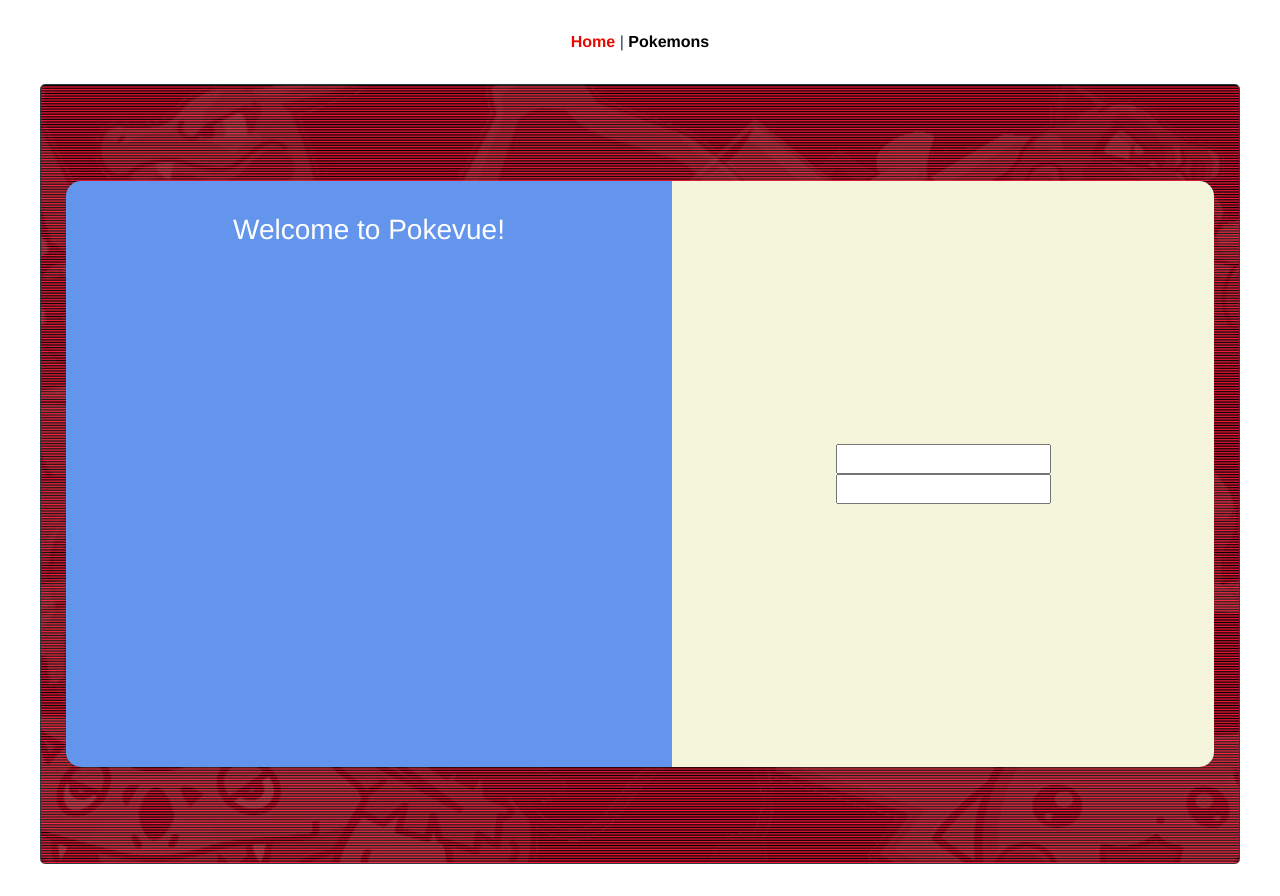
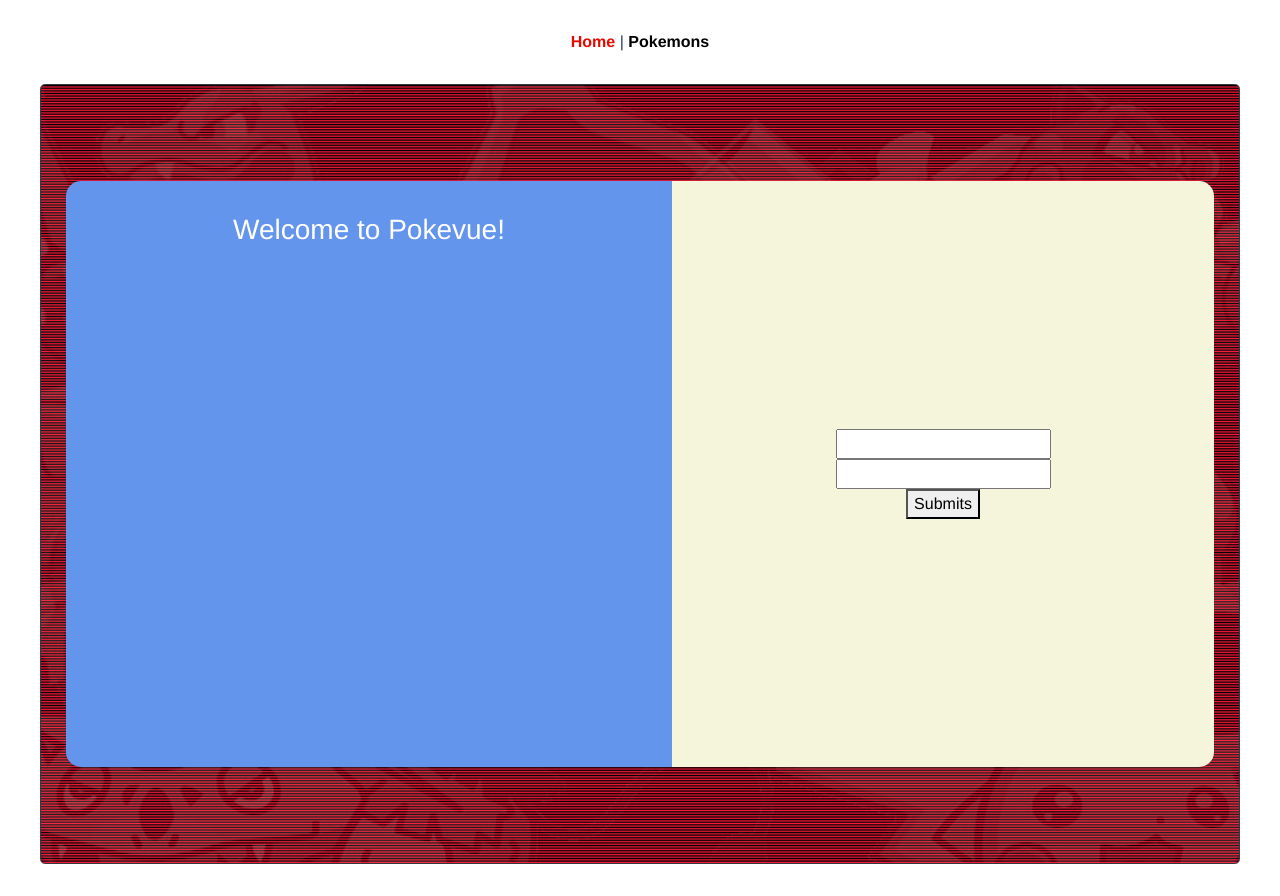
Before and after one commit to malyz01/PokeVue, a Vue app: page /#/ in a window 1280 px wide. Built offline with nearby package versions, Linux system fonts and the light colour scheme.

Commit message:
Tested click events

```diff
--- a/src/views/Home/Form.vue
+++ b/src/views/Home/Form.vue
@@ -1,12 +1,13 @@
 <template>
   <main class="main">
-    <form :submit="onSubmit">
+    <form @submit="onSubmit">
       <div>
-        <input v-model="query" v-on:keyup.enter="onSubmit" type="text" />
+        <input v-model="query" type="text" />
       </div>
       <div>
         <input v-model="second" type="text" />
       </div>
+      <button type="submit">Submits</button>
     </form>
   </main>
 </template>
@@ -23,6 +24,7 @@
   methods: {
     onSubmit() {
       alert(this.query)
+      alert(this.second)
     }
   }
 }
```
